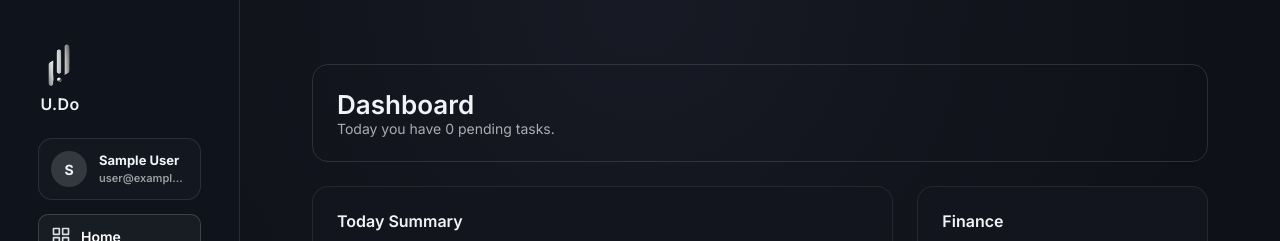
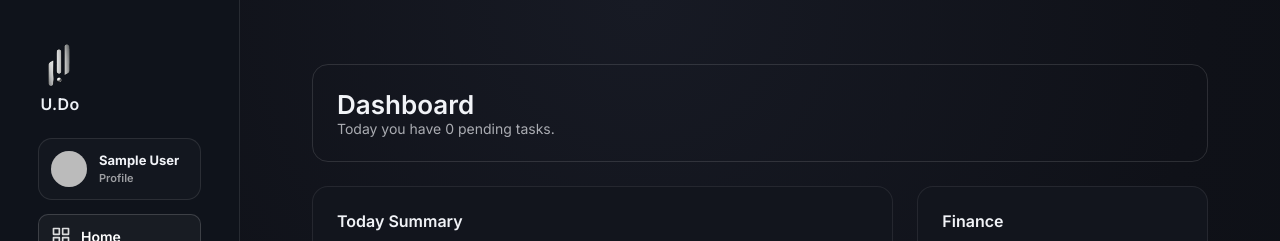
Before and after one commit to kalosproo/u-do, a React (Vite) app: page / in a window 1280 px wide. Shown: the top 241 px of the page. Built offline with nearby package versions, Linux system fonts and the light colour scheme; no server answers; the database is empty; sample sign-in values are in the browser's storage.

Commit message:
Add local profile photo upload in sidebar profile card

```diff
--- a/src/components/Sidebar.jsx
+++ b/src/components/Sidebar.jsx
@@ -1,5 +1,6 @@
 import { NavLink, useNavigate } from "react-router-dom";
 import { signOut } from "firebase/auth";
+import { useEffect, useRef, useState } from "react";
 import { FiGrid, FiDollarSign, FiCalendar, FiCheckSquare, FiActivity, FiLogOut } from "react-icons/fi";
 import { auth } from "../services/firebase";
 import BrandLogo from "./BrandLogo";
@@ -18,6 +19,37 @@ function Sidebar() {
   const user = auth.currentUser;
   const userName = user?.displayName || user?.email?.split("@")[0] || "User";
   const avatarText = userName.trim().charAt(0).toUpperCase();
+  const fileInputRef = useRef(null);
+  const [profilePhoto, setProfilePhoto] = useState(user?.photoURL || "");
+  const profileStorageKey = user?.uid ? `u-do-profile-photo-${user.uid}` : null;
+
+  useEffect(() => {
+    if (!profileStorageKey) return;
+    const storedPhoto = localStorage.getItem(profileStorageKey);
+    setProfilePhoto(storedPhoto || user?.photoURL || "");
+  }, [profileStorageKey, user?.photoURL]);
+
+  const triggerFilePicker = () => {
+    fileInputRef.current?.click();
+  };
+
+  const handlePhotoUpload = (event) => {
+    const file = event.target.files?.[0];
+    if (!file) return;
+
+    const reader = new FileReader();
+    reader.onload = () => {
+      const uploadedPhoto = typeof reader.result === "string" ? reader.result : "";
+      if (!uploadedPhoto) return;
+
+      setProfilePhoto(uploadedPhoto);
+      if (profileStorageKey) {
+        localStorage.setItem(profileStorageKey, uploadedPhoto);
+      }
+    };
+    reader.readAsDataURL(file);
+    event.target.value = "";
+  };
 
   const handleLogout = async () => {
     await signOut(auth);
@@ -30,10 +62,23 @@ function Sidebar() {
         <BrandLogo compact />
 
         <div className="sidebar-profile" aria-label="Current user profile">
-          <span className="profile-avatar">{avatarText}</span>
+          <button type="button" className="profile-avatar-btn" onClick={triggerFilePicker} title="Upload profile photo">
+            {profilePhoto ? (
+              <img src={profilePhoto} alt={`${userName} profile`} className="profile-avatar-image" />
+            ) : (
+              <span className="profile-avatar">{avatarText}</span>
+            )}
+          </button>
+          <input
+            ref={fileInputRef}
+            type="file"
+            accept="image/*"
+            className="profile-photo-input"
+            onChange={handlePhotoUpload}
+          />
           <div className="profile-text">
             <strong className="profile-name" title={userName}>{userName}</strong>
-            <small className="profile-email" title={user?.email || "Signed in"}>{user?.email || "Signed in"}</small>
+            <small className="profile-email" title="Profile">Profile</small>
           </div>
         </div>
 
--- a/src/index.css
+++ b/src/index.css
@@ -2137,6 +2137,29 @@ body {
   background: rgba(255, 255, 255, 0.14);
 }
 
+.profile-avatar-btn {
+  width: 36px;
+  height: 36px;
+  border: none;
+  padding: 0;
+  border-radius: 50%;
+  overflow: hidden;
+  display: grid;
+  place-items: center;
+  flex-shrink: 0;
+  background: rgba(255, 255, 255, 0.12);
+}
+
+.profile-avatar-image {
+  width: 100%;
+  height: 100%;
+  object-fit: cover;
+}
+
+.profile-photo-input {
+  display: none;
+}
+
 @media (max-width: 900px) {
   .page-title-pill {
     width: 100%;
```
